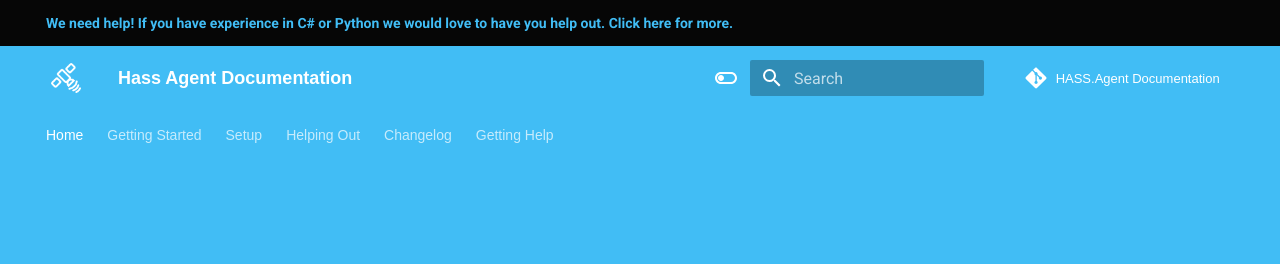
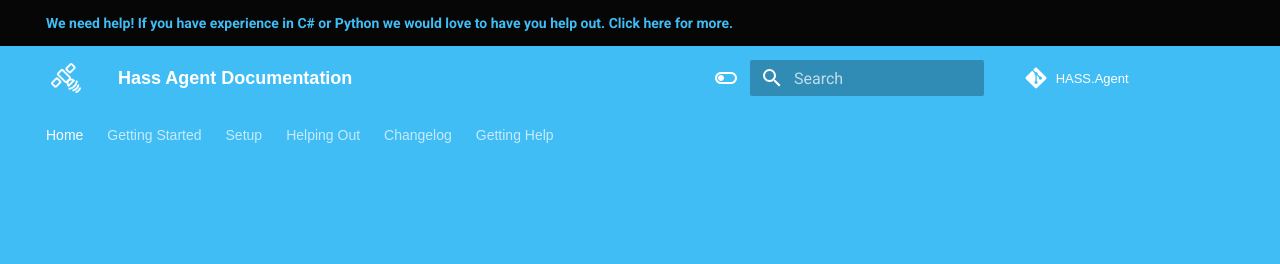
Before and after one commit to hass-agent/HASS.Agent-Documentation, an MkDocs documentation site: the page built from docs/index.md, in a window 1280 px wide. Shown: the top 264 px of the page. Built offline with MkDocs 1.6.1 and Material for MkDocs 9.7.7, drawn with Linux system fonts in a browser that asks for light colours; a script that is not in the unit is left out; comment, search, counter and statistics services are not loaded; the version menu is left out.

Commit message:
Change repo to core

```diff
--- a/mkdocs.yml
+++ b/mkdocs.yml
@@ -4,8 +4,8 @@ site_author: DrR0X
 site_description: >-
   Access your homeassistant from any windows machine - send notifications, collect data and automate repetitive tasks
 
-repo_url: https://github.com/hass-agent/hass.agent-documentation
-repo_name: HASS.Agent Documentation
+repo_url: https://github.com/hass-agent/hass.agent
+repo_name: HASS.Agent
 
 edit_uri: edit/beta/docs/
 
```
